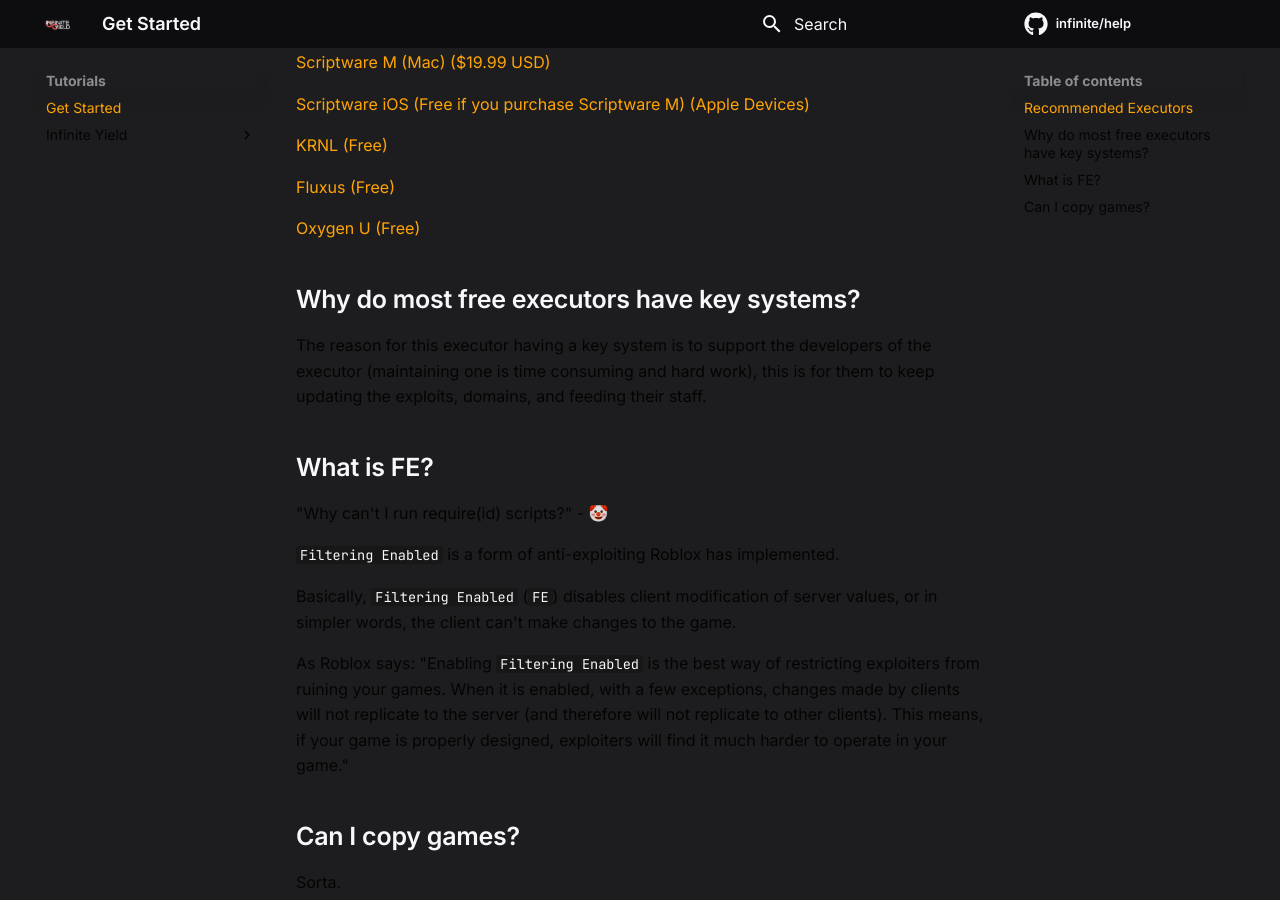
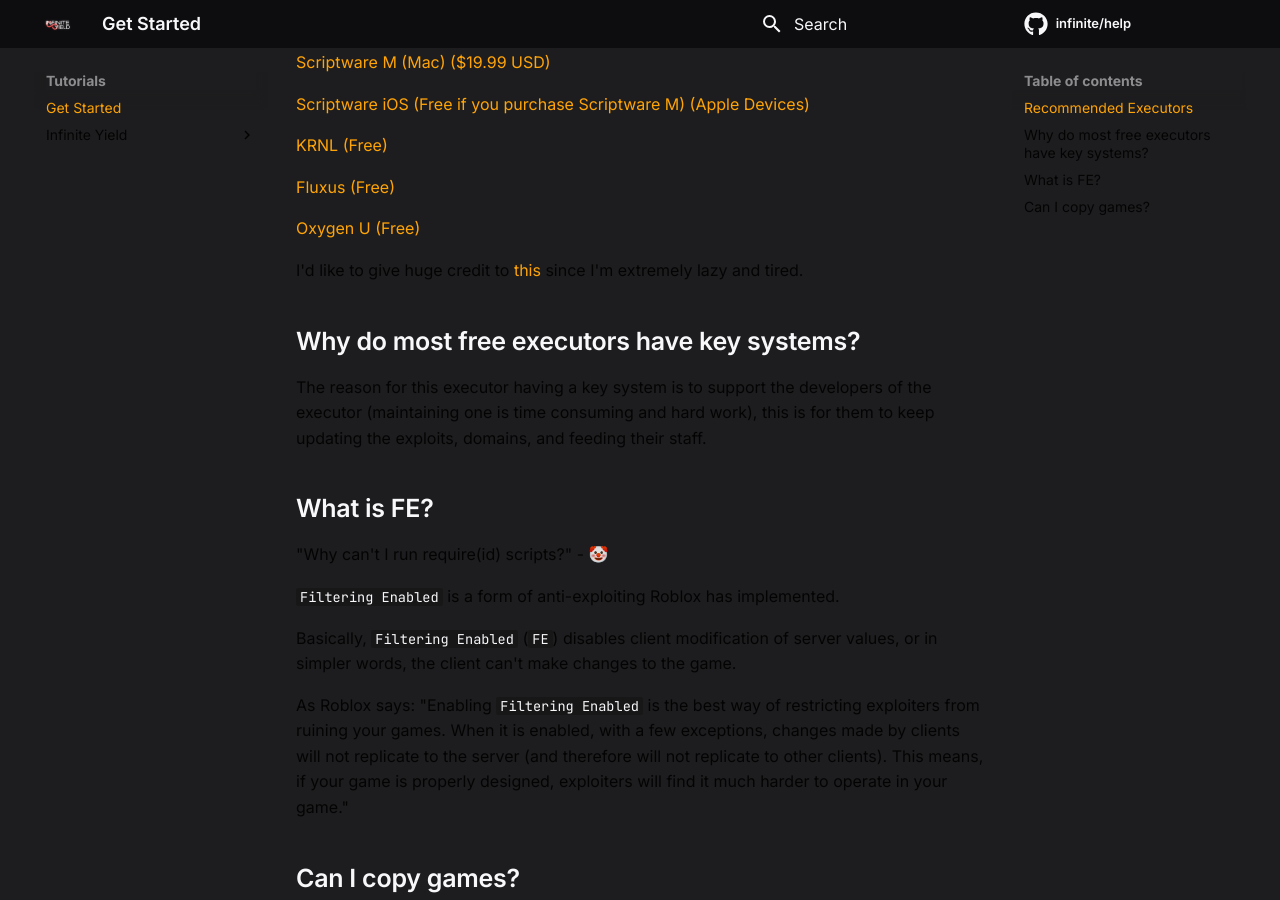
Before and after one commit to pamlib/iyt, an MkDocs documentation site: the page built from docs/tutorials/index.md, in a window 1280 px wide and 900 px high, scrolled down 403 px. Built offline with MkDocs 1.6.1 and Material for MkDocs 9.7.7, drawn with Linux system fonts in a browser that asks for light colours; comment, search, counter and statistics services are not loaded.

Commit message:
Update index.md

```diff
--- a/docs/tutorials/index.md
+++ b/docs/tutorials/index.md
@@ -17,6 +17,8 @@
 <a href="https://wearedevs.net/d/Fluxus">Fluxus (Free)</a>
 
 <a href="https://wearedevs.net/d/Oxygen%20U">Oxygen U (Free)</a>
+
+<p>I'd like to give huge credit to <a href="https://www.reddit.com/r/robloxhackers/comments/ok3hsg/beginners_exploit_guide">this</a> since I'm extremely lazy and tired.</p>
 
 ## Why do most free executors have key systems?
 
```
